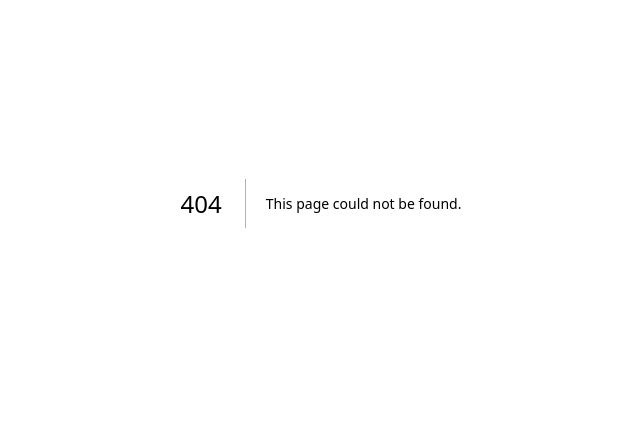
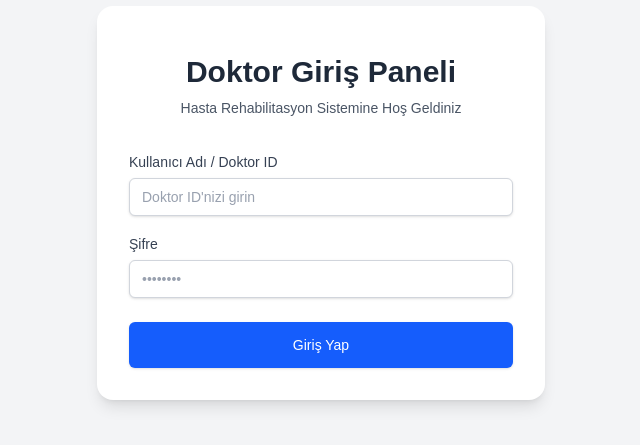
Before and after one commit to SiyahKale0/newtonpanel, a Next.js app in the folder newtonpanel/: page /login in a window 1280 px wide. Before the commit this address had no page. Shown: the part 197-642 px from the top of the page, without its empty margins (319-959 px from the left). Built offline with nearby package versions, Linux system fonts and the light colour scheme.

Commit message:
Login Page

```diff
--- /dev/null
+++ b/newtonpanel/src/app/login/page.tsx
@@ -0,0 +1,118 @@
+'use client'; // Bu direktif, state ve event handler gibi client-side özelliklerini kullanmamızı sağlar.
+
+import { useState, FormEvent } from 'react';
+import { useRouter } from 'next/navigation';
+
+// Projenizin logosunu veya ilgili bir ikonu import edebilirsiniz.
+// import Image from 'next/image';
+
+export default function LoginPage() {
+  const [username, setUsername] = useState('');
+  const [password, setPassword] = useState('');
+  const [error, setError] = useState<string | null>(null);
+  const [isLoading, setIsLoading] = useState(false);
+  const router = useRouter();
+
+  const handleSubmit = async (event: FormEvent<HTMLFormElement>) => {
+    event.preventDefault(); // Formun sayfayı yeniden yüklemesini engelle
+    setIsLoading(true);
+    setError(null);
+
+    // --- API İSTEĞİ BURADA YAPILACAK ---
+    // Bu kısımda kendi backend API'nize istek atacaksınız.
+    // Şimdilik 2 saniyelik bir gecikme ile simülasyon yapıyoruz.
+    try {
+      await new Promise(resolve => setTimeout(resolve, 2000));
+
+      // Örnek bir kontrol: Gerçekte API'den dönen cevaba göre kontrol edersiniz.
+      if (username === 'doktor' && password === '12345') {
+        console.log('Giriş başarılı!');
+        // Giriş başarılı olduğunda ana panele yönlendir
+        router.push('/dashboard'); // Yönlendirilecek sayfanın yolu
+      } else {
+        throw new Error('Kullanıcı adı veya şifre hatalı.');
+      }
+    } catch (err: any) {
+      setError(err.message || 'Bir hata oluştu. Lütfen tekrar deneyin.');
+    } finally {
+      setIsLoading(false);
+    }
+  };
+
+  return (
+    <main className="flex items-center justify-center min-h-screen bg-gray-100">
+      <div className="w-full max-w-md p-8 space-y-8 bg-white rounded-2xl shadow-lg">
+        <div className="text-center">
+          {/* Buraya logonuzu ekleyebilirsiniz */}
+          {/* <Image src="/logo.svg" alt="Logo" width={100} height={50} className="mx-auto" /> */}
+          <h1 className="text-3xl font-bold text-gray-800 mt-4">
+            Doktor Giriş Paneli
+          </h1>
+          <p className="mt-2 text-sm text-gray-600">
+            Hasta Rehabilitasyon Sistemine Hoş Geldiniz
+          </p>
+        </div>
+
+        <form className="mt-8 space-y-6" onSubmit={handleSubmit}>
+          <div className="space-y-4">
+            <div>
+              <label
+                htmlFor="username"
+                className="text-sm font-medium text-gray-700"
+              >
+                Kullanıcı Adı / Doktor ID
+              </label>
+              <input
+                id="username"
+                name="username"
+                type="text"
+                autoComplete="username"
+                required
+                value={username}
+                onChange={(e) => setUsername(e.target.value)}
+                className="mt-1 block w-full px-3 py-2 bg-white border border-gray-300 rounded-md shadow-sm placeholder-gray-400 focus:outline-none focus:ring-blue-500 focus:border-blue-500 sm:text-sm"
+                placeholder="Doktor ID'nizi girin"
+              />
+            </div>
+
+            <div>
+              <label
+                htmlFor="password"
+                className="text-sm font-medium text-gray-700"
+              >
+                Şifre
+              </label>
+              <input
+                id="password"
+                name="password"
+                type="password"
+                autoComplete="current-password"
+                required
+                value={password}
+                onChange={(e) => setPassword(e.target.value)}
+                className="mt-1 block w-full px-3 py-2 bg-white border border-gray-300 rounded-md shadow-sm placeholder-gray-400 focus:outline-none focus:ring-blue-500 focus:border-blue-500 sm:text-sm"
+                placeholder="••••••••"
+              />
+            </div>
+          </div>
+
+          {error && (
+            <div className="p-3 text-sm text-red-700 bg-red-100 rounded-md">
+              {error}
+            </div>
+          )}
+
+          <div>
+            <button
+              type="submit"
+              disabled={isLoading}
+              className="w-full flex justify-center py-3 px-4 border border-transparent rounded-md shadow-sm text-sm font-medium text-white bg-blue-600 hover:bg-blue-700 focus:outline-none focus:ring-2 focus:ring-offset-2 focus:ring-blue-500 disabled:bg-blue-300 disabled:cursor-not-allowed"
+            >
+              {isLoading ? 'Giriş Yapılıyor...' : 'Giriş Yap'}
+            </button>
+          </div>
+        </form>
+      </div>
+    </main>
+  );
+}
--- a/newtonpanel/src/app/page.tsx
+++ b/newtonpanel/src/app/page.tsx
@@ -28,8 +28,7 @@ export default function Home() {
         <div className="flex gap-4 items-center flex-col sm:flex-row">
           <a
             className="rounded-full border border-solid border-transparent transition-colors flex items-center justify-center bg-foreground text-background gap-2 hover:bg-[#383838] dark:hover:bg-[#ccc] font-medium text-sm sm:text-base h-10 sm:h-12 px-4 sm:px-5 sm:w-auto"
-            href="https://vercel.com/new?utm_source=create-next-app&utm_medium=appdir-template-tw&utm_campaign=create-next-app"
-            target="_blank"
+            href="/login"
             rel="noopener noreferrer"
           >
             <Image
```
